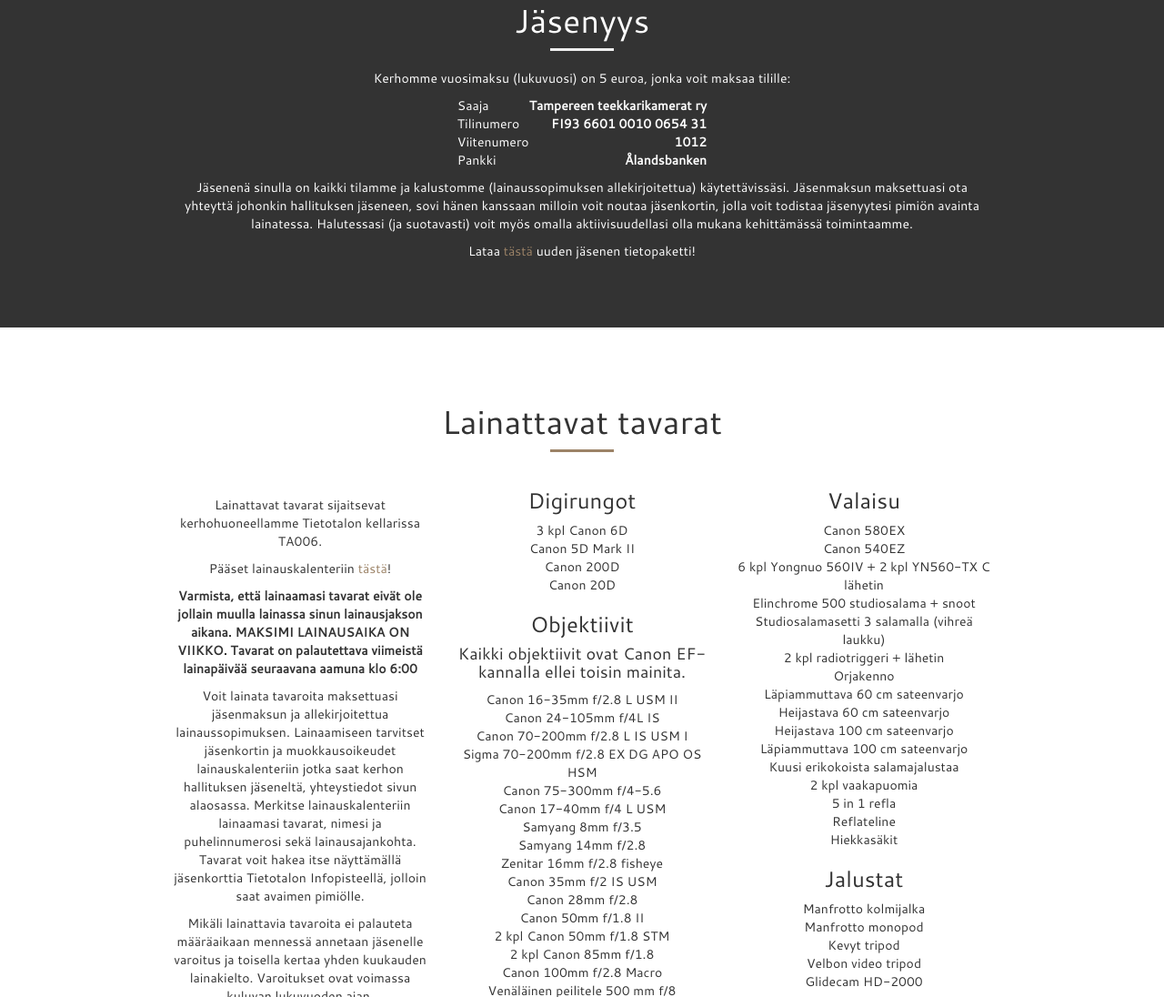
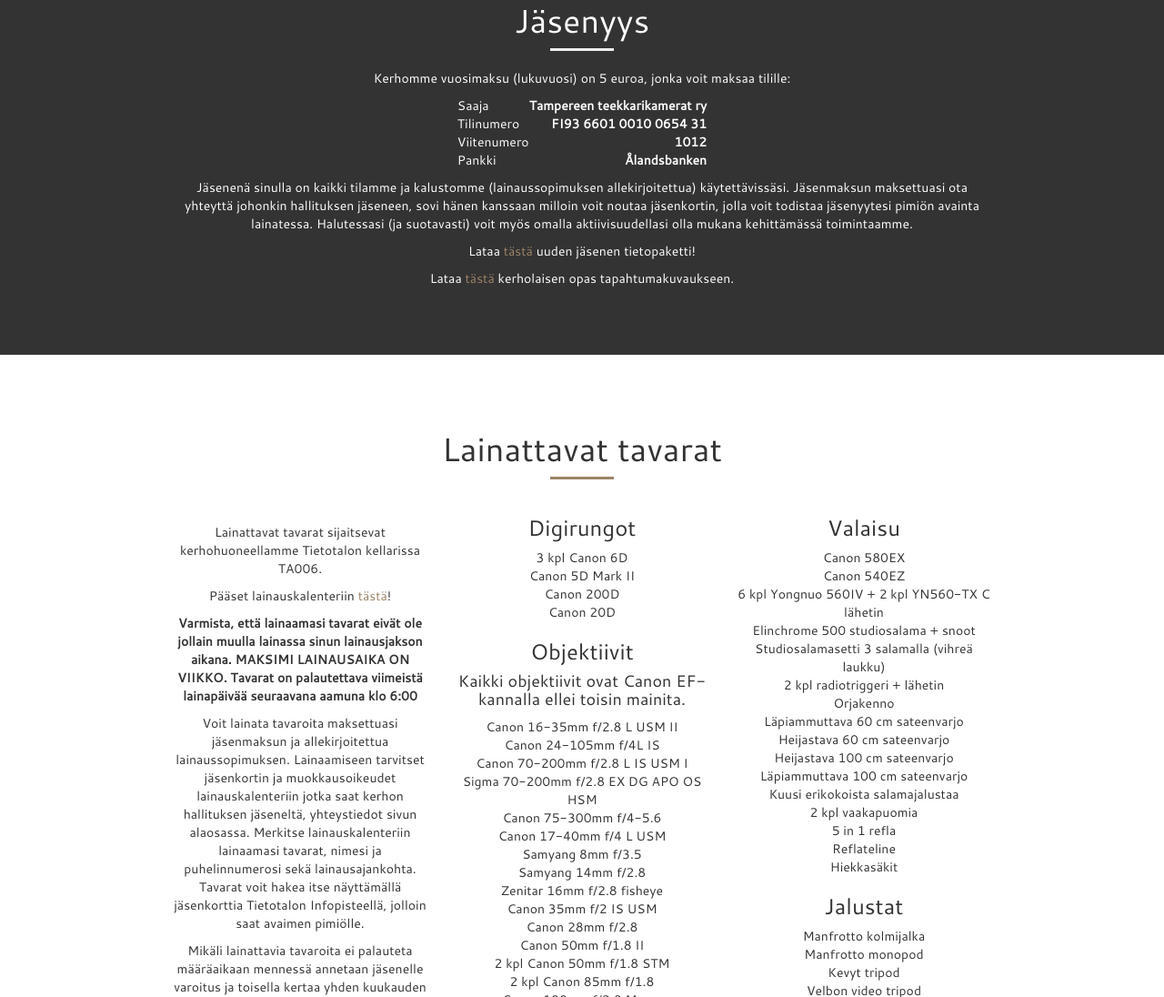
Before and after one commit to TT-kamerat/ttkamerat.fi, a Gatsby site: page / in a window 1280 px wide. Shown: the part 1529-2625 px from the top of the page at 91% size. Built offline with nearby package versions, Linux system fonts and the light colour scheme; Gatsby itself is replaced by a stand-in of ours.

Commit message:
Add new info pdfs

```diff
--- a/src/components/sections/MembershipSection.js
+++ b/src/components/sections/MembershipSection.js
@@ -5,6 +5,7 @@
 import Section from './Section';
 
 import newMember from '../../files/uusijasen.pdf';
+import eventPhotoInfo from '../../files/opas_tapahtumakuvaukseen.pdf';
 
 class MembershipSection extends Component {
   render() {
@@ -69,6 +70,7 @@
       </p>
       <p>Jäsenenä sinulla on kaikki tilamme ja kalustomme (lainaussopimuksen allekirjoitettua) käytettävissäsi. Jäsenmaksun maksettuasi ota yhteyttä johonkin hallituksen jäseneen, sovi hänen kanssaan milloin voit noutaa jäsenkortin, jolla voit todistaa jäsenyytesi pimiön avainta lainatessa. Halutessasi (ja suotavasti) voit myös omalla aktiivisuudellasi olla mukana kehittämässä toimintaamme.</p>
       <p>Lataa <a href={newMember}>tästä</a> uuden jäsenen tietopaketti!</p>
+      <p>Lataa <a href={eventPhotoInfo}>tästä</a> kerholaisen opas tapahtumakuvaukseen.</p>
       </div>
     }
 
```
Also changed, not shown: 2 other files.
